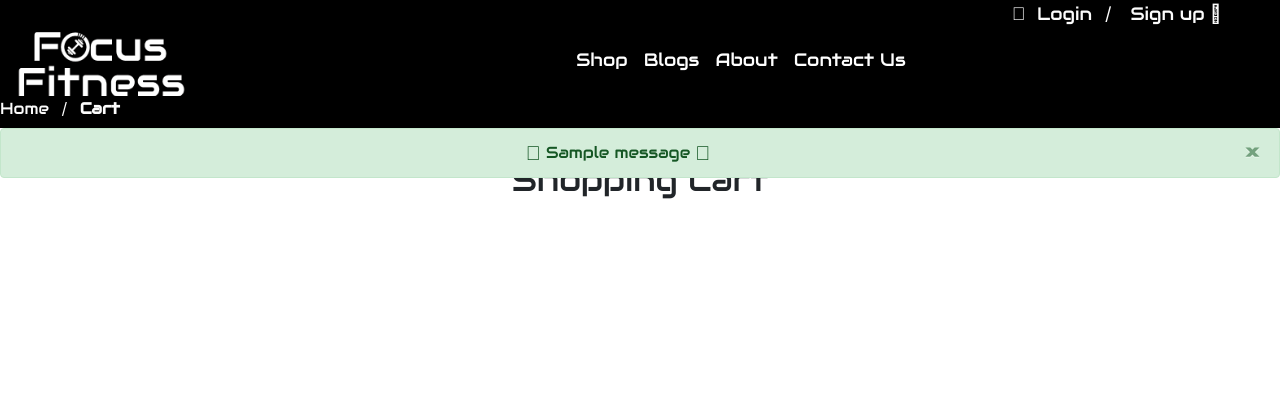
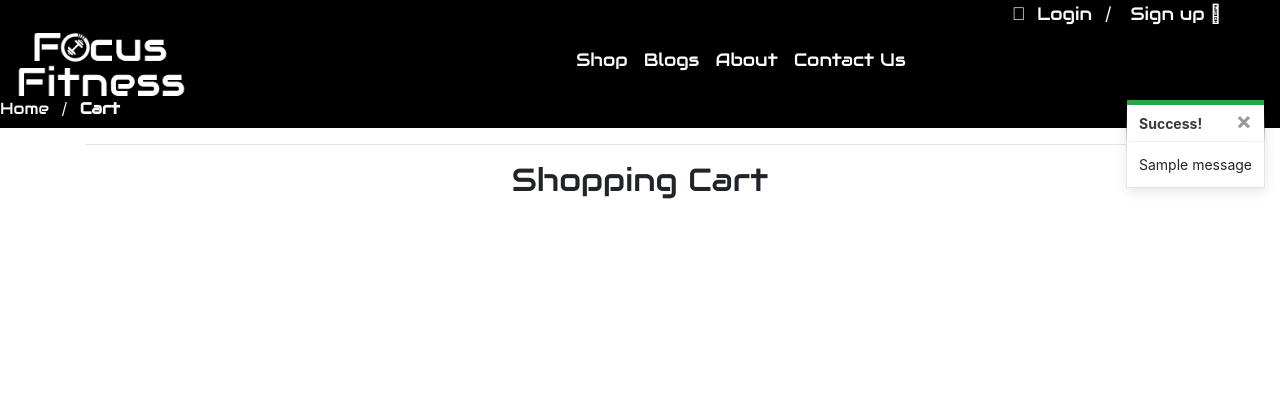
Before and after one commit to Clinton-Davis/focus_fitness, a Django app: page /cart/ in a window 1280 px wide. Shown: the top 411 px of the page. Run offline with Django 3.2, Linux system fonts and the light colour scheme; tables that the repository leaves empty hold one stand-in row (values such as "Sample post"); one stand-in notice (Sample message) is shown; some libraries are stand-ins or nearby versions.

Commit message:
added toast/includes folders to tmpleates and added msg levels to base

```diff
--- a/cart/views.py
+++ b/cart/views.py
@@ -11,7 +11,7 @@ def cart_view(request):
 
 def add_to_cart(request, item_id):
     """ Adds a specified product to cart """
-
+    product = Product.objects.get(pk=item_id)
     quantity = int(request.POST.get('quantity'))
     redirect_url = request.POST.get('redirect_url')
     size = None
@@ -39,11 +39,11 @@ def add_to_cart(request, item_id):
     else:
         if item_id in list(cart.keys()):
             cart[item_id] += quantity
-            # messages.success(
-            #     request, f'Updated {product.name} quantity to {cart[item_id]}')
+            messages.success(
+                request, f'Updated {product.name} quantity to {cart[item_id]}')
         else:
             cart[item_id] = quantity
-            # messages.success(request, f'Added {product.name} to your cart')
+            messages.success(request, f'Added {product.name} to your cart')
 
     request.session['cart'] = cart
     return redirect(reverse('products'))
--- a/static/css/style.css
+++ b/static/css/style.css
@@ -28,7 +28,7 @@ ul {
 }
 
 img {
-  object-fit: cover;
+  object-fit: fill;
   max-width: 40rem;
 }
 
@@ -774,6 +774,24 @@ nav {
 }
 
 
+/* ------Messages  */
+.message-container {
+  position: fixed;
+  top: 100px;
+  right: 15px;
+  z-index: 999999999;
+}
+
+.custom-toast {
+  overflow: visible;
+}
+
+.toast-capper {
+  height: 5px;
+}
+
+
+/*----------Media Queries */
 
 @media (min-width: 576px) {
   .active-size {
--- a/templates/base.html
+++ b/templates/base.html
@@ -62,16 +62,36 @@
     {% include "base_partials/_mini_cart.html" %}
 
 
-    {% include "messages/messages.html" %}
+    {% if messages %}
+    <div class="message-container">
+        {% for message in messages %}
+        {% with message.level as level %}
+        {% if level == 40 %}
+        {% include 'includes/toasts/toast_error.html' %}
+        {% elif level == 30 %}
+        {% include 'includes/toasts/toast_info.html' %}
+        {% elif level == 25 %}
+        {% include 'includes/toasts/toast_success.html' %}
+        {% else %}
+        {% include 'includes/toasts/toast_info.html' %}
+        {% endif %}
+
+        {% endwith %}
+        {% endfor %}
+    </div>
+    {% endif %}
 
     {% block content %}
     {% endblock content %}
+    {% include "base_partials/_footer.html" %}
+
 
     {% block postloadjs %}
-
+    <script type="text/javascript">
+        $('.toast').toast('show');
+    </script>
     {% endblock postloadjs %}
     <!--footer-->
-    {% include "base_partials/_footer.html" %}
 
 </body>
 
--- /dev/null
+++ b/templates/includes/toasts/toast_success.html
@@ -0,0 +1,13 @@
+<div class="toast custom-toast rounded-0 border-top-0" data-autohide="false">
+    <div class="arrow-up arrow-success"></div>
+    <div class="w-100 toast-capper bg-success"></div>
+    <div class="toast-header bg-white text-dark">
+        <strong class="mr-auto">Success!</strong>
+        <button type="button" class="ml-2 mb-1 close text-dark" data-dismiss="toast" aria-label="Close">
+            <span aria-hidden="true">&times;</span>
+        </button>
+    </div>
+    <div class="toast-body bg-white">
+        {{ message }}
+    </div>
+</div>
--- a/templates/messages/messages.html
+++ /dev/null
@@ -1,12 +0,0 @@
-<div class="message aw text-wht">
-    {% if messages %}
-    {% for message in messages %}
-    <div class="w-100 message alert alert-{{ message.tags }} alert-dismissible fade show text-center mb-0" role="alert">
-        <i class="fad fa-dumbbell fa-lg"></i> {{ message }} <i class="fad fa-dumbbell fa-lg"></i>
-        <button type="button" class="close" data-dismiss="alert" aria-label="Close">
-            <span aria-hidden="true">&times;</span>
-        </button>
-    </div>
-    {% endfor %}
-    {% endif %}
-</div>
```
Also changed, not shown: templates/includes/toasts/toast_error.html (added, +13 -0 lines), templates/includes/toasts/toast_info.html (added, +13 -0 lines), templates/includes/toasts/toast_warning.html (added, +13 -0 lines), media/gold_casein_yuYp4Xf.jpg (added).
